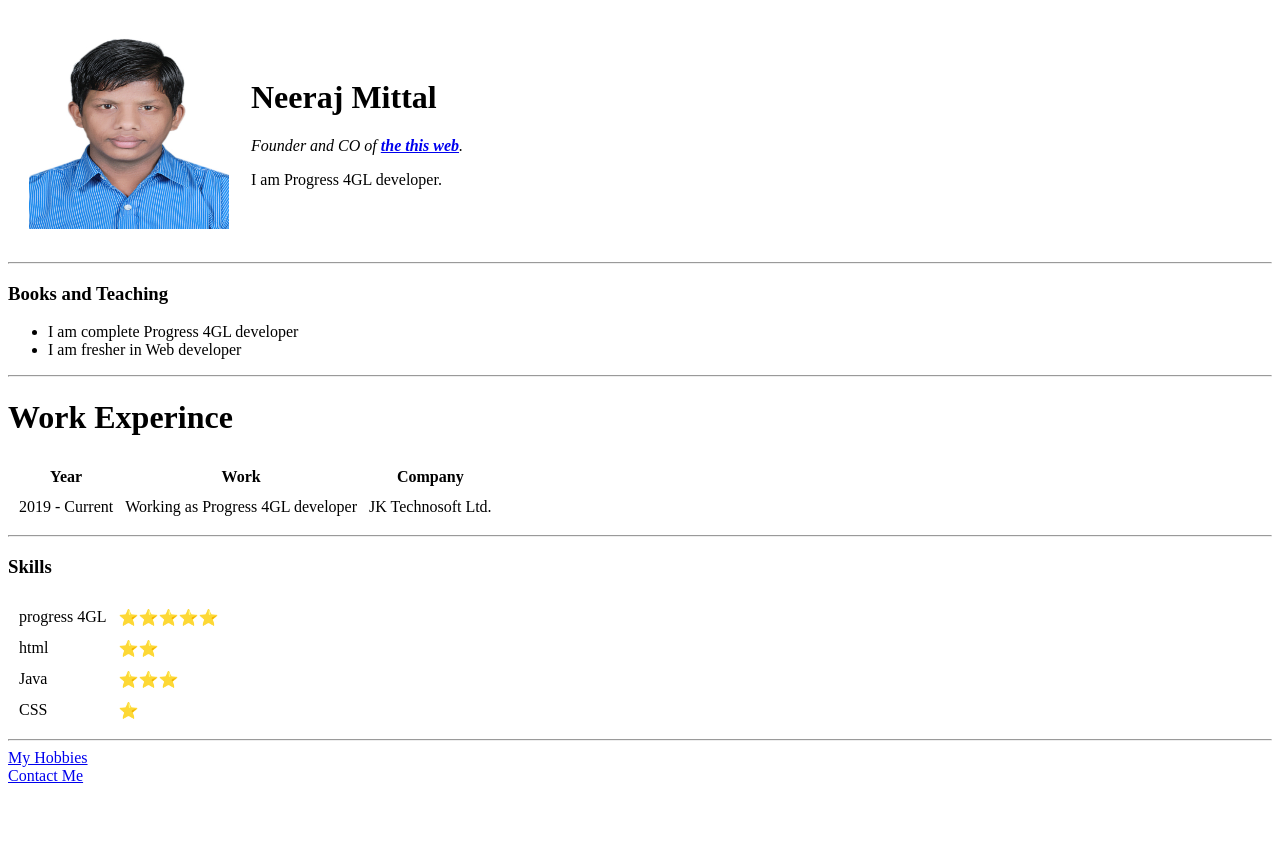
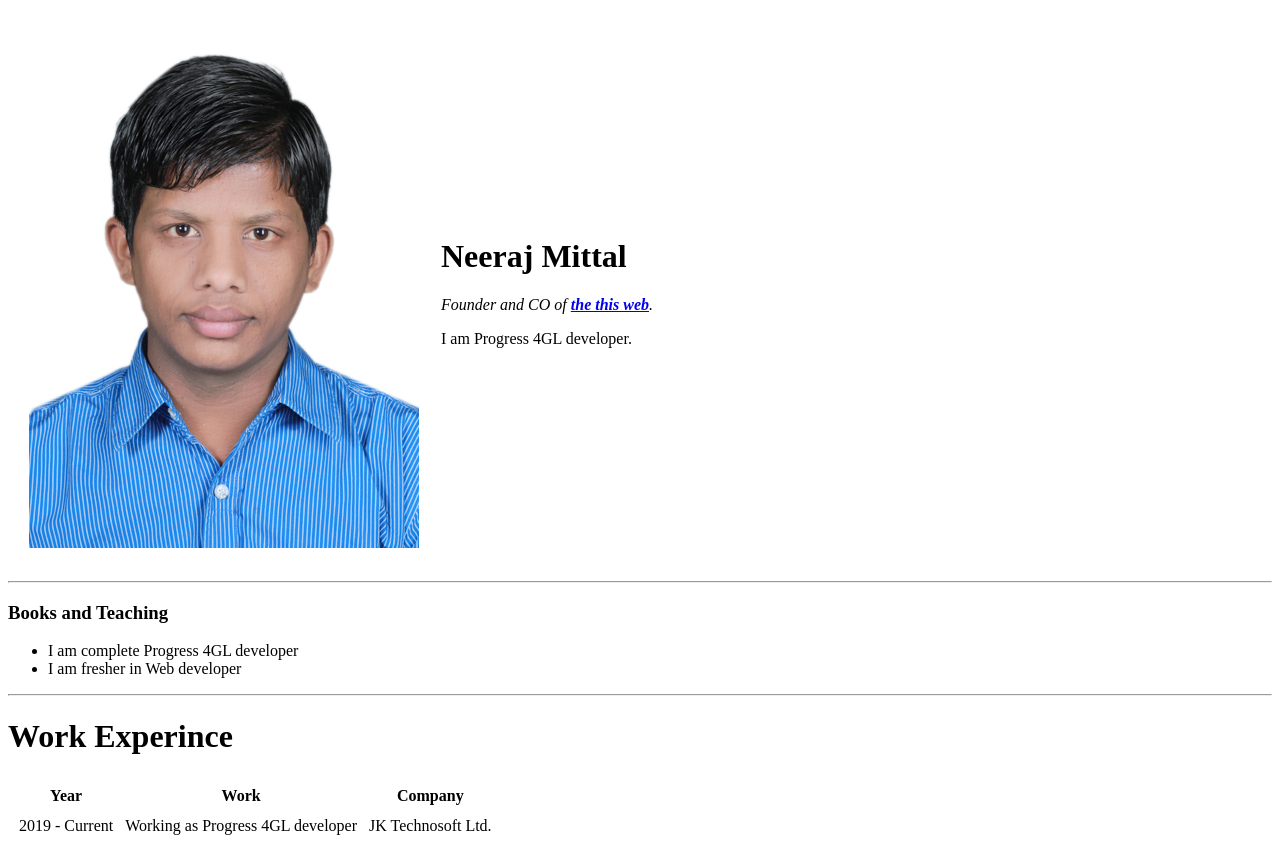
Before and after one commit to Neeraj-Kumar-Mittal/CV, a plain HTML site: page index.html in a window 1280 px wide. Shown: the top 849 px of the page. Before the commit the page ends 800 px from the top, so only its background shows below. Drawn offline with Linux system fonts and the light colour scheme.

Commit message:
Update index.html

```diff
--- a/index.html
+++ b/index.html
@@ -8,7 +8,7 @@
     <table cellspacing = "20">
       <tr>
         <td>
-          <img src="images/NEERAJ.JPG" alt="Neeraj profile picture" height="200" width="200">
+          <img src="images/NEERAJ.JPG" alt="Neeraj">
         </td>
         <td>
           <h1>Neeraj Mittal</h1>
```
